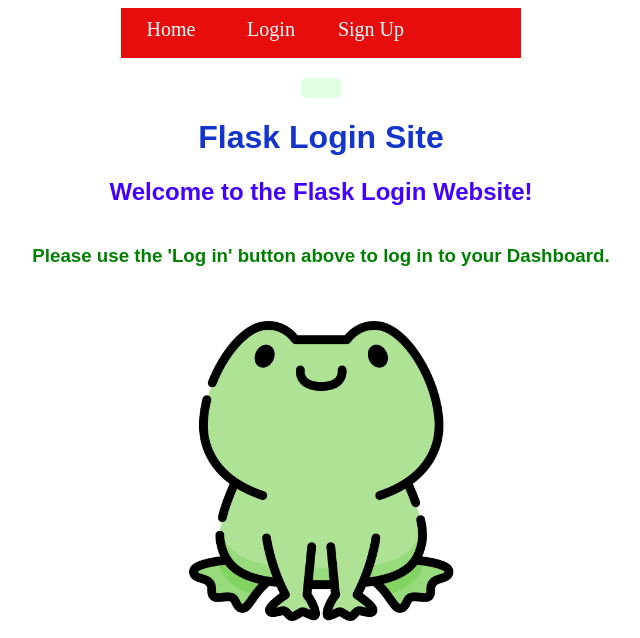
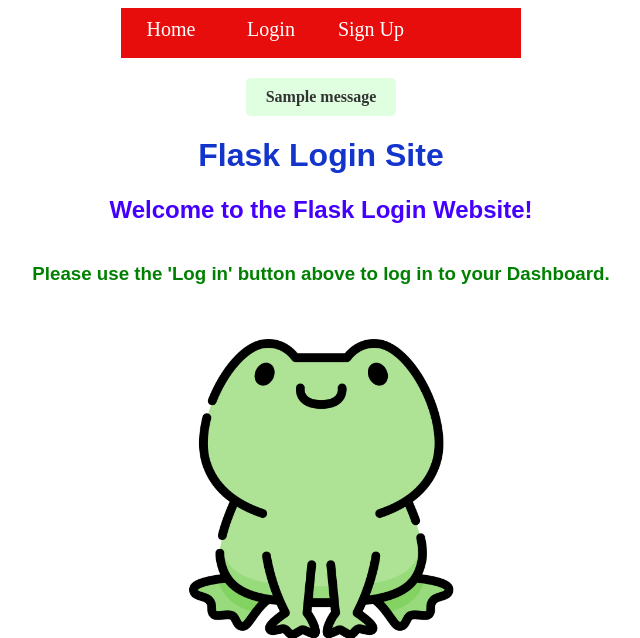
Before and after one commit to PietkunJ08/Bean-and-Brew-Redo-Public, a Flask app: page / in a window 1280 px wide. Shown: the top 638 px of the page, without its empty margins (319-959 px from the left). Run offline with Flask 3, Linux system fonts and the light colour scheme; one stand-in notice (Sample message) is shown.

Commit message:
Update layout.html

```diff
--- a/templates/layout.html
+++ b/templates/layout.html
@@ -19,7 +19,7 @@
 <div class="flash-center">
     {% with messages = get_flashed_messages() %}
       {% if messages %}
-                  {% for messages in messages %}
+          {% for message in messages %}
               <div class="alert">{{ message }}</div>
           {% endfor %}
       {% endif %}
```
Lines whose indentation alone changed are shown as unchanged.
